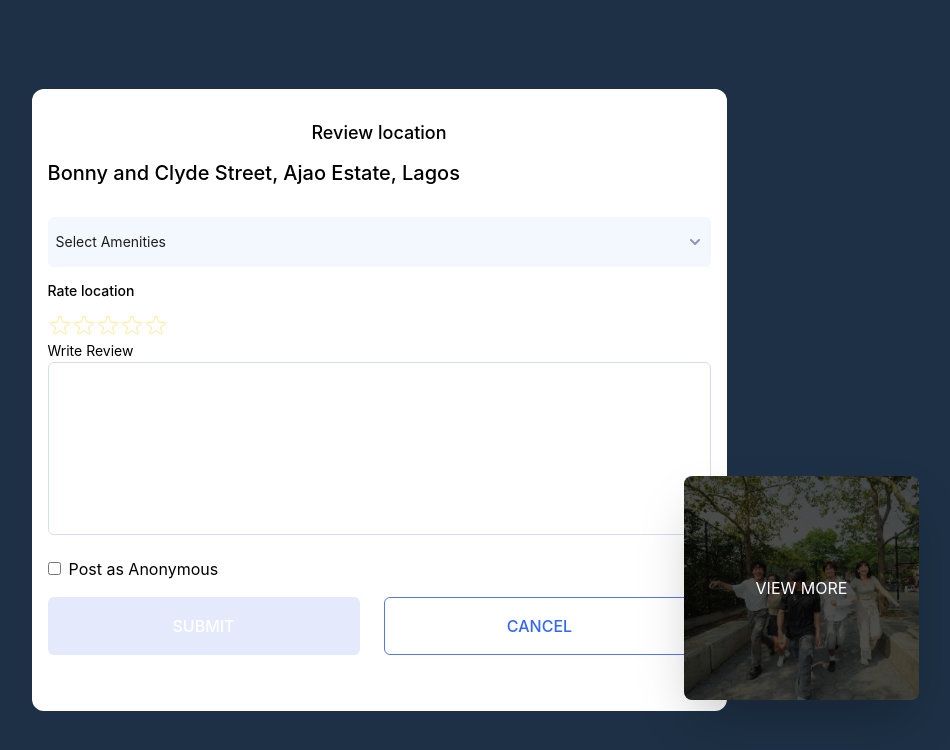
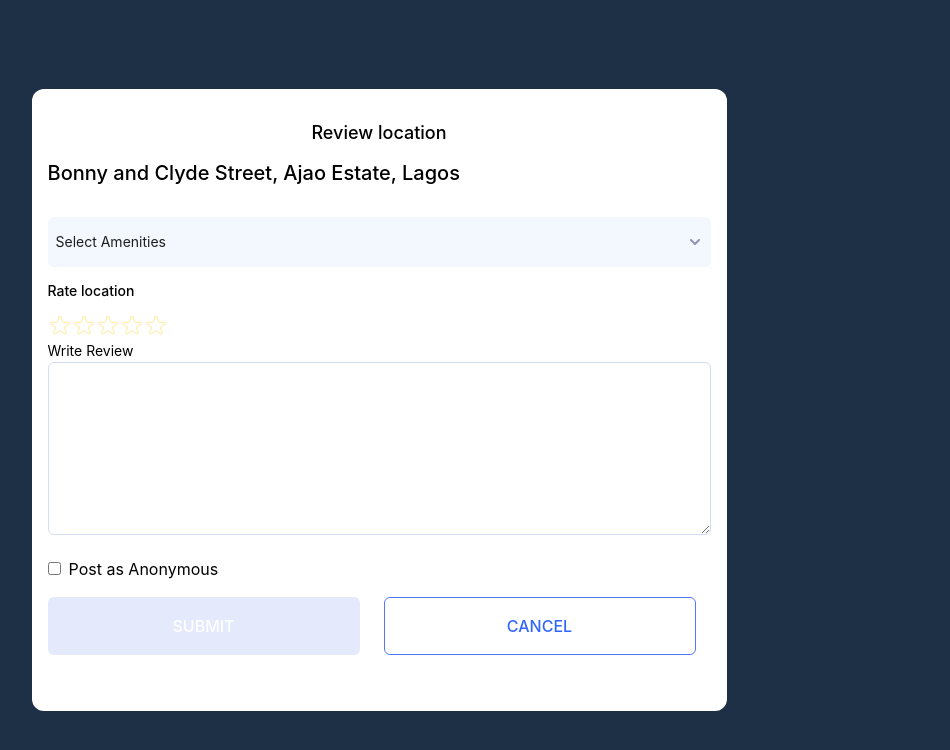
Before and after one commit to deeseeker/area-finder, a Next.js app: page /reviews in a window 1280 px wide. Both pictures are taken after a click on the button "LEAVE A REVIEW". Shown: the top 750 px of the page, without its empty margins (261-1211 px from the left). Built offline with nearby package versions, Linux system fonts and the light colour scheme; what tailwind-gradient-mask-image would draw is missing.

Commit message:
adjustment

```diff
--- a/components/Modal.js
+++ b/components/Modal.js
@@ -14,7 +14,7 @@ function Modal({ onSubmit, onOk, onCancel, review, onReview, onSetRating }) {
     setIsDisabled(value.trim() === "");
   };
   return (
-    <div className="fixed inset-0 bg-opacity-100 flex items-center justify-center bg-[#1D3045]">
+    <div className="fixed inset-0 bg-opacity-100 flex items-center justify-center bg-[#1D3045] z-30">
       <div className="w-[343px] lg:w-[695px] rounded-xl bg-[white] p-4 h-auto">
         <div>
           <h1 className="font-medium text-lg leading-[24px] text-center my-4">
--- a/styles/globals.css
+++ b/styles/globals.css
@@ -19,4 +19,8 @@
     background: #fbfafc;
     border: 0.2px solid #1e1e1e;
   }
+
+  .modal::backdrop {
+    background: #1d3045;
+  }
 }
```
